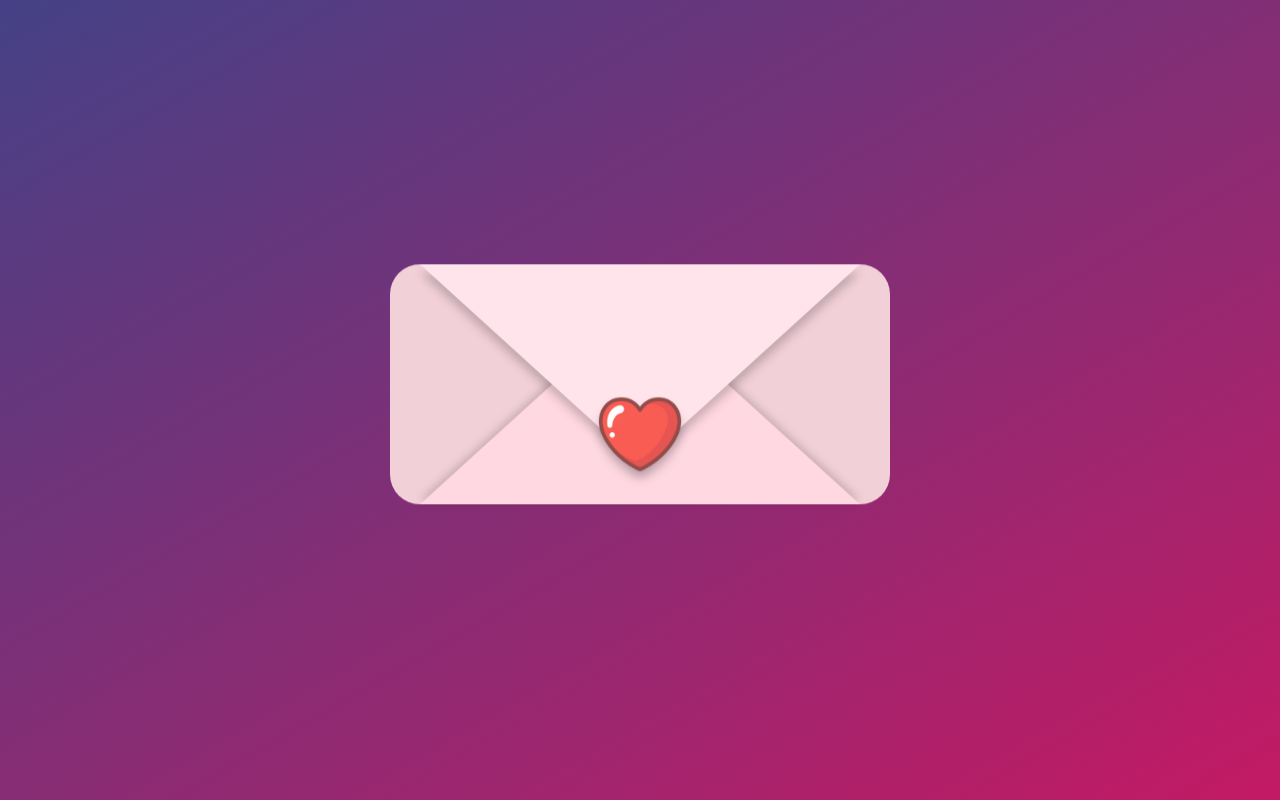
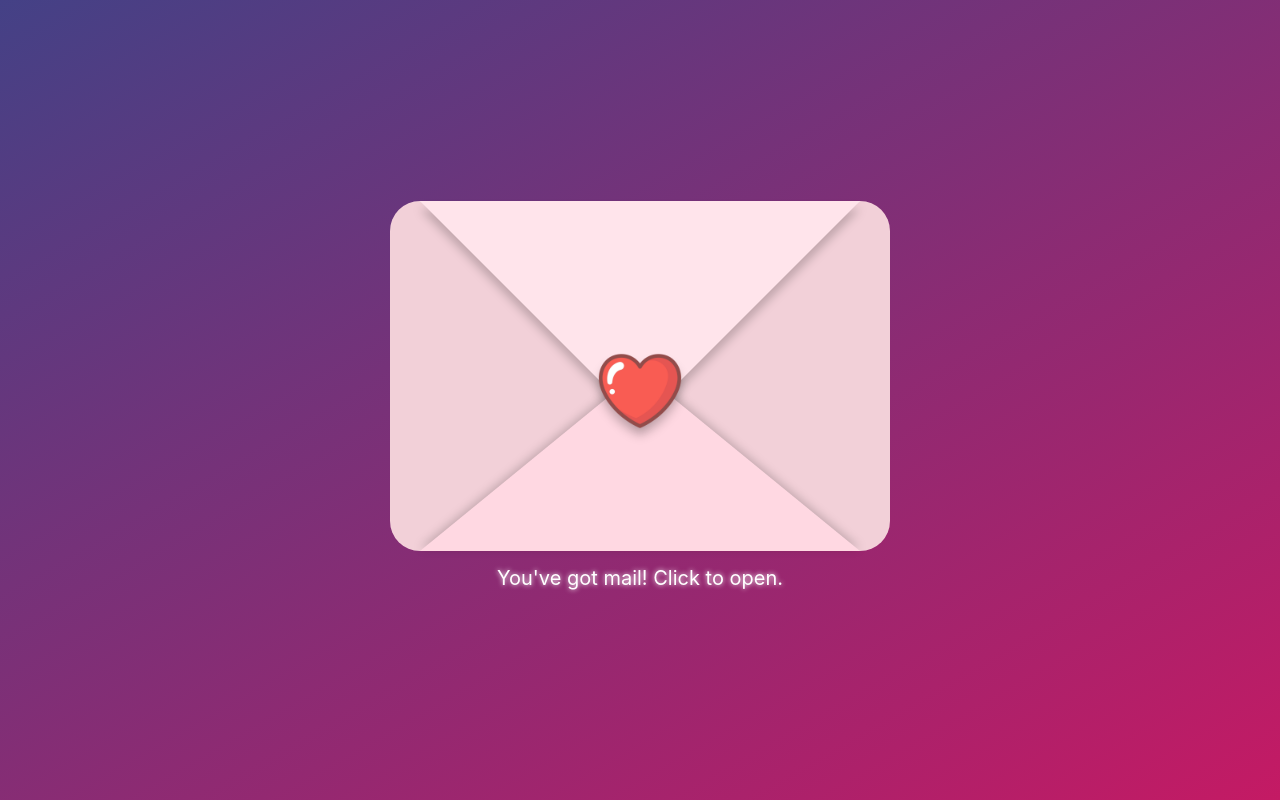
Before and after one commit to elenav24/youve-got-mail, a React (Vite) app: page / in a window 1280 px wide. Built offline with nearby package versions, Linux system fonts and the light colour scheme.

Commit message:
add envelope visuals and animation

```diff
--- a/src/App.jsx
+++ b/src/App.jsx
@@ -27,7 +27,7 @@ function App() {
           gravity={0.3}
         />
       )}
-      {!isOpen && <Envelope onClick={handleEnvelopeClick} />}
+      {<Envelope/>}
       {/* {!isOpen ? (
         <Envelope onClick={handleEnvelopeClick} />
       ) : (
--- a/src/Envelope.css
+++ b/src/Envelope.css
@@ -3,8 +3,10 @@
     justify-content: center;
     align-content: center;
     align-items: center;
+    flex-direction: column;
     height: 100vh;
     animation: float 3s ease-in-out infinite;
+    perspective: 1000px;
   }
 
   .envelope:hover {
@@ -17,22 +19,39 @@
     display: flex;
     justify-content: center;
     background: #F2D0D8;
-    height: 30vh;
+    height: 350px;
     width: 500px;
     z-index: 0;
     border-radius: 30px;
     transition: transform 0.5s cubic-bezier(0.68, -0.55, 0.265, 1.55);
   }
 
+  .envelope-top, .letter {
+    position: absolute;
+    top: 0;
+    z-index: 2;
+    height: 0;
+    width: 0;
+    border-left: 220px solid transparent;
+    border-right: 220px solid transparent;
+    border-top: 200px solid #FCFCFC;
+  }
+
+  .envelope-top {
+    border-top: 200px solid #D7B8C0;
+    z-index: 1;
+  }
+
+
   .envelope-bottom {
     position: absolute;
     bottom: 0;
-    z-index: 1;
+    z-index: 3;
     height: 0;
     width: 0;
-    border-left: 220px solid transparent;   /* Left transparent side */
-    border-right: 220px solid transparent;  /* Right transparent side */
-    border-bottom: 200px solid #FFD8E2;
+    border-left: 220px solid transparent;
+    border-right: 220px solid transparent;
+    border-bottom: 180px solid #FFD8E2;
     filter: drop-shadow(0px -3px 5px rgba(0, 0, 0, 0.2));
   }
 
@@ -48,22 +67,74 @@
   .flap {
     position: absolute;
     top: 0;
-    z-index: 2;
+    z-index: 4;
     height: 0;
     width: 0;
-    border-left: 220px solid transparent;   /* Left transparent side */
-    border-right: 220px solid transparent;  /* Right transparent side */
-    border-top: 200px solid #FFE4EB;
+    border-left: 220px solid transparent;
+    border-right: 220px solid transparent;
+    border-top: 220px solid #FFE4EB;
     filter: drop-shadow(0px 8px 5px rgba(0, 0, 0, 0.2));
   }
 
   .heart {
     position: absolute;
-    top: 120px;
-    z-index: 3;
+    z-index: 5;
     width: 100px;
     height: 100px;
     filter: drop-shadow(0px 8px 5px rgba(0, 0, 0, 0.2));
+  }
+
+  .p-style {
+    font: bold;
+    color: #fff;
+    font-size: 20px;
+    text-align: center;
+    padding-top: 15px;
+    text-shadow: 0 0 5px #fff;
+  }
+
+  .clicked {
+    visibility: hidden;
+  }
+
+  .flap-animating {
+    animation: flap-open 1.5s ease-in-out forwards;
+    transform-origin: top;
+  }
+
+  .heart-animating {
+    animation: flap-open 1.5s ease-in-out forwards;
+    transform-origin: top;
+  }
+
+  @keyframes flap-open {
+    0% {transform: rotateX(0)}
+    100% {transform: rotateX(180deg)}
+  }
+
+  .heart-transform {
+    animation: heart-move 1s ease-in-out forwards;
+    animation-delay: .25s;
+  }
+
+  .heart-wrapper {
+    position: absolute;
+    transform: translateY(140px);
+    z-index: 5;
+    width: 100px;
+    height: 100px;
+  }
+
+  @keyframes heart-move {
+    0% {
+      transform: translateY(140px);
+    }
+    75% {
+      z-index: 3;
+    }
+    100% {
+      transform: translateY(-150px); z-index: 3;
+    }
   }
 
   @media (max-width: 600px) {
@@ -72,13 +143,21 @@
       height: 200px;
     }
 
-    .envelope-bottom, .flap {
+    .envelope-bottom, .flap, .letter, .envelope-top {
       border-left: 125px solid transparent;   /* Left transparent side */
       border-right: 125px solid transparent;  /* Right transparent side */
     }
 
     .envelope-bottom {
-      border-bottom: 135px solid #FFD8E2;
+      border-bottom: 115px solid #FFD8E2;
+    }
+
+    .letter {
+      border-top: 125px solid #FCFCFC;
+    }
+
+    .envelope-top {
+      border-top: 125px solid #D7B8C0;
     }
 
     .flap {
--- a/src/Envelope.jsx
+++ b/src/Envelope.jsx
@@ -1,20 +1,35 @@
-import './Envelope.css'
-import myHeart from "./assets/heart-cartoon-style.png"
+import { useState } from "react";
+import "./Envelope.css";
+import myHeart from "./assets/heart-cartoon-style.png";
 
-function Envelope({ onClick }) {
+function Envelope() {
+  const [isAnimating, setIsAnimating] = useState(false);
+  const [isVisible, setIsVisible] = useState(true);
+
   const handleEnvelopeClick = () => {
-
-  }
+    setIsAnimating(true);
+    setIsVisible(false);
+  };
 
   return (
-    <div className="envelope-container" onClick={handleEnvelopeClick}>
-      <div className="envelope">
-        <div className="envelope-bottom"></div>
-        <div className="flap"></div>
-        <img src={myHeart} className="heart"/>
+      <div className="envelope-container" onClick={handleEnvelopeClick}>
+        <div className="envelope">
+          <div className="envelope-top"></div>
+          <div className="letter"></div>
+          <div className="envelope-bottom"></div>
+          <div className={`flap ${isAnimating ? "flap-animating" : ""}`}></div>
+          <div
+            className={`heart-wrapper ${isAnimating ? "heart-transform" : ""}`}
+          >
+            <img
+              src={myHeart}
+              className={`heart ${isAnimating ? "heart-animating" : ""}`}
+            />
+          </div>
+        </div>
+        <p className={isVisible ? "p-style" : "p-style clicked"}>You've got mail! Click to open.</p>
       </div>
-    </div>
-  )
+  );
 }
 
-export default Envelope
+export default Envelope;
```
